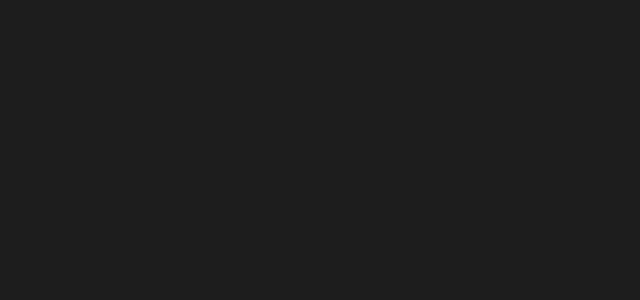
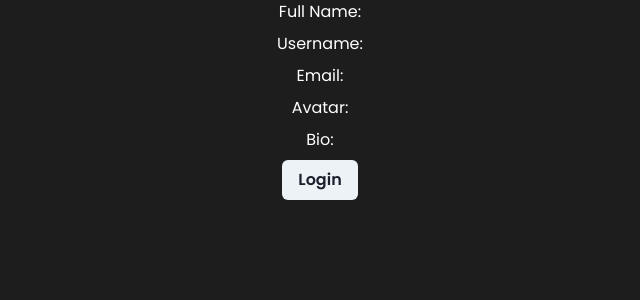
Before and after one commit to petrushandika/Frontend-Circle-App, a React (Vite) app: page /testing in a window 1280 px wide. Shown: the top 300 px of the page, without its empty margins (320-960 px from the left). Built offline with nearby package versions, Linux system fonts and the light colour scheme.

Commit message:
Testing redux component

```diff
--- a/package.json
+++ b/package.json
@@ -19,13 +19,16 @@
     "@fortawesome/free-regular-svg-icons": "^6.5.2",
     "@fortawesome/free-solid-svg-icons": "^6.5.2",
     "@fortawesome/react-fontawesome": "^0.2.1",
+    "@reduxjs/toolkit": "^2.2.5",
     "axios": "^1.7.2",
     "framer-motion": "^11.2.6",
     "react": "^18.2.0",
     "react-dom": "^18.2.0",
     "react-hook-form": "^7.51.5",
     "react-icons": "^5.2.1",
-    "react-router-dom": "^6.23.1"
+    "react-redux": "^9.1.2",
+    "react-router-dom": "^6.23.1",
+    "redux": "^5.0.1"
   },
   "devDependencies": {
     "@types/react": "^18.2.66",
--- a/src/App.tsx
+++ b/src/App.tsx
@@ -1,44 +1,89 @@
 import {
-  createBrowserRouter,
-  createRoutesFromElements,
+  BrowserRouter as Router,
+  Routes,
   Route,
-  RouterProvider,
+  Navigate,
+  useNavigate,
+  Outlet,
 } from "react-router-dom";
+import { useDispatch, useSelector } from "react-redux";
 import RootLayout from "./layouts/CircleLayout";
 import HomePages from "./pages/HomePage";
 import ProfilePage from "./pages/ProfilePage";
 import SearchPage from "./pages/SearchPage";
 import FollowPage from "./pages/FollowPage";
 import Thread from "./components/common/thread/Thread";
-// import LogoutPage from "./pages/LogoutPage";
 import NewThread from "./components/common/modals/NewThread";
-import EditThread from "./components/common/modals/EditProfile"
+import EditThread from "./components/common/modals/EditProfile";
 import RegisterPage from "./pages/RegisterPage";
 import LoginPage from "./pages/LoginPage";
 import Testing from "./test/Testing";
+import { useEffect, useState } from "react";
+import { api } from "./configs/Api";
+import { RootState } from "./redux";
+import { SET_USER } from "./redux/slice/auth";
 
-const router = createBrowserRouter(
-  createRoutesFromElements(
-    <>
-      <Route path="/" element={<RootLayout />}>
+const PrivateRoute = () => {
+  const [isLoading, setIsLoading] = useState<boolean>(true);
+  const currentUser = useSelector((state: RootState) => state.auth.user);
+  const dispatch = useDispatch();
+  const navigate = useNavigate();
+
+  useEffect(() => {
+    const token = localStorage.getItem("token");
+    if (token) {
+      authCheck();
+    } else {
+      setIsLoading(false);
+    }
+  }, []);
+
+  async function authCheck() {
+    try {
+      const response = await api.post(
+        "auth/check",
+        {},
+        {
+          headers: {
+            Authorization: `Bearer ${localStorage.getItem("token")}`,
+          },
+        }
+      );
+      dispatch(SET_USER(response.data));
+    } catch (error) {
+      navigate("/auth/login");
+      localStorage.removeItem("token");
+    } finally {
+      setIsLoading(false);
+    }
+  }
+
+  if (!isLoading) {
+    if (currentUser.email) return <Outlet />;
+    return <Navigate to="/auth/login" />;
+  }
+  return <RootLayout />;
+};
+
+function App() {
+  return (
+    <Router>
+      <Routes>
+        <Route path="/" element={<PrivateRoute />}>
           <Route index element={<HomePages />} />
           <Route path="me" element={<ProfilePage />} />
           <Route path="search" element={<SearchPage />} />
           <Route path="follow" element={<FollowPage />} />
           <Route path="thread/:id" element={<Thread />} />
-        {/* <Route path="logout" element={<LogoutPage />} /> */}
           <Route path="create" element={<NewThread />} />
           <Route path="edit" element={<EditThread />} />
         </Route>
         <Route path="register" element={<RegisterPage />} />
         <Route path="login" element={<LoginPage />} />
         <Route path="testing" element={<Testing />} />
-    </>
-  )
+      </Routes>
+    </Router>
   );
-
-function App() {
-  return <RouterProvider router={router} />;
 }
 
 export default App;
--- a/src/components/common/input/LoginInput.tsx
+++ b/src/components/common/input/LoginInput.tsx
@@ -6,7 +6,8 @@ import {
   FormControl,
   FormErrorMessage,
 } from "@chakra-ui/react";
-import { Link } from "react-router-dom";
+import { Link, useNavigate } from "react-router-dom";
+import { useDispatch } from "react-redux";
 import HeaderCard from "../card/CardHeader";
 import HollowInput from "../input/HollowInput";
 import SolidButton from "../button/SolidButton";
@@ -14,6 +15,7 @@ import { LoginProps } from "../../../types/Types";
 import { useState } from "react";
 import { useForm, SubmitHandler } from "react-hook-form";
 import { api } from "../../../configs/Api";
+import { SET_USER } from "../../../redux/slice/auth";
 
 export default function LoginInput() {
   const {
@@ -27,6 +29,9 @@ export default function LoginInput() {
     password: "",
   });
 
+  const dispatch = useDispatch();
+  const navigate = useNavigate();
+
   const handleInputChange = (e: React.ChangeEvent<HTMLInputElement>) => {
     const { name, value } = e.target;
     setData((prevData) => ({
@@ -35,13 +40,24 @@ export default function LoginInput() {
     }));
   };
 
-  const onSubmit: SubmitHandler<LoginProps> = async (values, event?) => {
+  const onSubmit: SubmitHandler<LoginProps> = async (values, event) => {
     try {
+      const response = await api.post('/auth/login', values);
+      const { token, user } = response.data;
+
       if (event) event.preventDefault();
-      const response = await api.post("/auth/login", values);
-      console.log("Login successful:", response.data);
+      console.log('Login successful:', response.data);
+
+      if (token) {
+        localStorage.setItem('Token', token);
+      }
+
+      if (user) {
+        dispatch(SET_USER(user));
+        navigate('/testing');
+      }
     } catch (error) {
-      console.error("Login failed:", error);
+      console.error('Login failed:', error);
     }
   };
 
--- a/src/main.tsx
+++ b/src/main.tsx
@@ -4,11 +4,15 @@ import App from "./App";
   import { ChakraProvider } from "@chakra-ui/react";
   import theme from './theme/styles';
   import "./styles/index.css"
+  import { Provider } from 'react-redux';
+  import store from './redux/index';
 
   ReactDOM.createRoot(document.getElementById("root")!).render(
     <React.StrictMode>
+      <Provider store={store}>
         <ChakraProvider theme={theme}>
           <App />
         </ChakraProvider>
+      </Provider>
     </React.StrictMode>
   );
--- /dev/null
+++ b/src/pages/Testing.tsx
@@ -0,0 +1,35 @@
+import { useSelector, useDispatch } from "react-redux";
+import { RootState } from "../redux/index";
+import { SET_USER } from "../redux/slice/auth";
+import { Button, VStack, Text } from "@chakra-ui/react";
+
+export default function Testing() {
+  const authUser = useSelector((state: RootState) => state.auth.user);
+  const dispatch = useDispatch();
+
+  function onLogin() {
+    dispatch(
+      SET_USER({
+        fullName: "Petrus Handika",
+        username: "petrushandika",
+        email: "petrushandika@gmail.com",
+        avatar:
+          "https://images.unsplash.com/photo-1511367461989-f85a21fda167?q=80&w=1000&auto=format&fit=crop&ixlib=rb-4.0.3&ixid=M3wxMjA3fDB8MHxzZWFyY2h8Mnx8cHJvZmlsZXxlbnwwfHwwfHx8MA%3D%3D",
+        bio: "Hello User!",
+      })
+    );
+  }
+
+  return (
+    <>
+      <VStack color={"#FFF"}>
+        <Text>Full Name: {authUser.fullName}</Text>
+        <Text>Username: {authUser.username}</Text>
+        <Text>Email: {authUser.email}</Text>
+        <Text>Avatar: {authUser.avatar}</Text>
+        <Text>Bio: {authUser.bio}</Text>
+      </VStack>
+      <Button onClick={onLogin}>Login</Button>
+    </>
+  );
+}
--- /dev/null
+++ b/src/redux/index.ts
@@ -0,0 +1,13 @@
+import { configureStore } from "@reduxjs/toolkit";
+import authReducer from "./slice/auth";
+
+const store = configureStore({
+  reducer: {
+    auth: authReducer,
+  },
+});
+
+export type RootState = ReturnType<typeof store.getState>;
+export type AppDispatch = typeof store.dispatch;
+
+export default store;
--- /dev/null
+++ b/src/redux/slice/auth.ts
@@ -0,0 +1,38 @@
+import { createSlice } from "@reduxjs/toolkit";
+
+interface User {
+  fullName: string;
+  username: string;
+  email: string;
+  avatar: string;
+  bio: string;
+}
+
+export interface AuthState {
+  user: User;
+}
+
+const initialState: AuthState = {
+  user: {
+    fullName: "",
+    username: "",
+    email: "",
+    avatar: "",
+    bio: "",
+  },
+};
+
+export const authSlice = createSlice({
+  name: "auth",
+  initialState,
+  reducers: {
+    SET_USER: (state, action: { payload: User }) => {
+      console.log(action.payload);
+      state.user = action.payload;
+    },
+  },
+});
+
+export const { SET_USER } = authSlice.actions;
+
+export default authSlice.reducer;
--- a/src/test/Testing.tsx
+++ b/src/test/Testing.tsx
@@ -19,6 +19,7 @@ import { VStack } from "@chakra-ui/react";
 // import NewThread from "../components/common/modals/NewThread"
 // import EditProfile from "../components/common/modals/EditProfile";
 // import ThreadDetail from "../components/common/thread/ThreadDetail";
+import TestingPage from "../pages/Testing"
 
 export default function Testing() {
   return (
@@ -43,6 +44,7 @@ export default function Testing() {
       {/* <NewThread /> */}
       {/* <EditProfile /> */}
       {/* <ThreadDetail /> */}
+      <TestingPage/>
     </VStack>
   );
 }
```
Also changed, not shown: src/Providers.tsx (added), 1 other file (tests, documents, lock files or other folders). Lines whose indentation alone changed are shown as unchanged.
